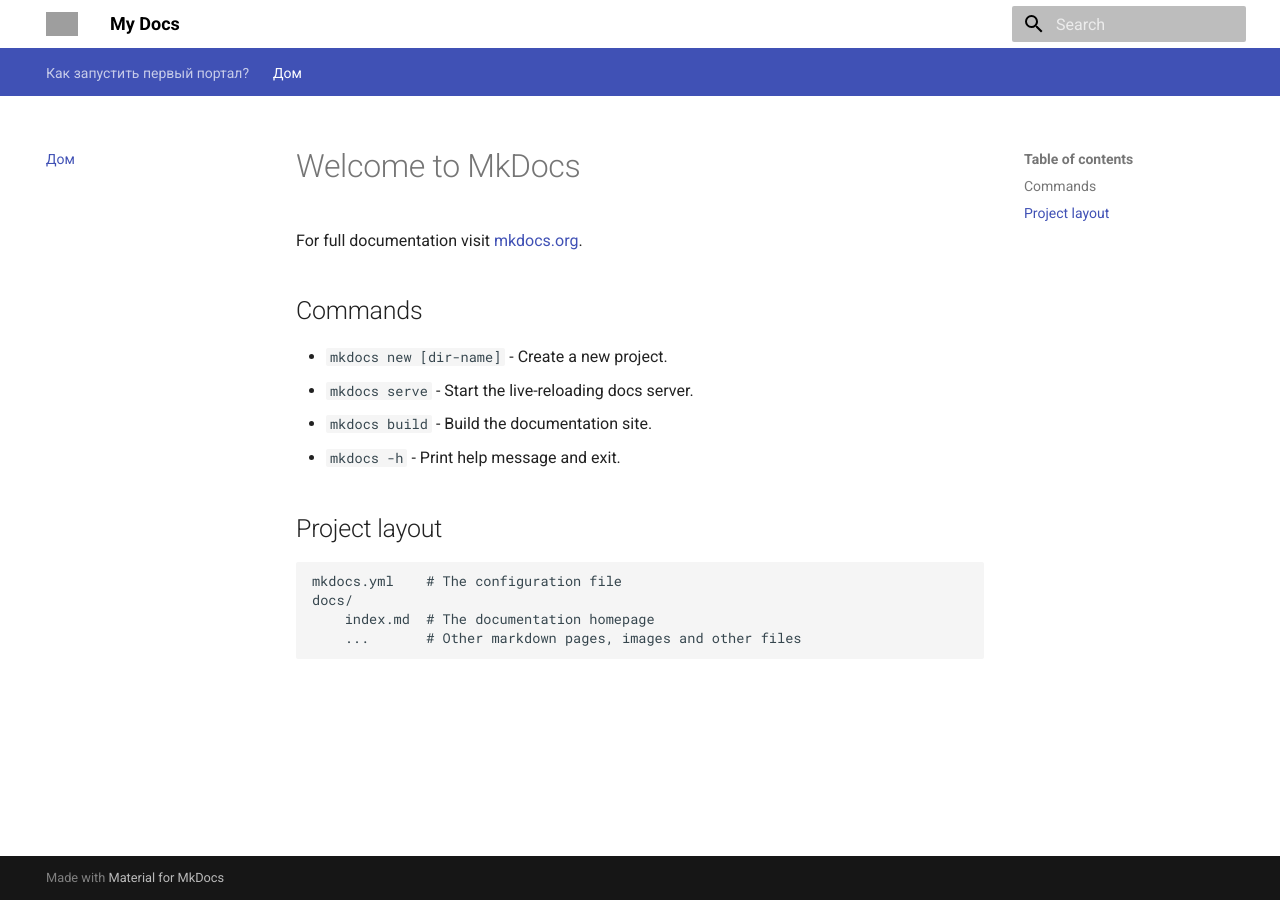
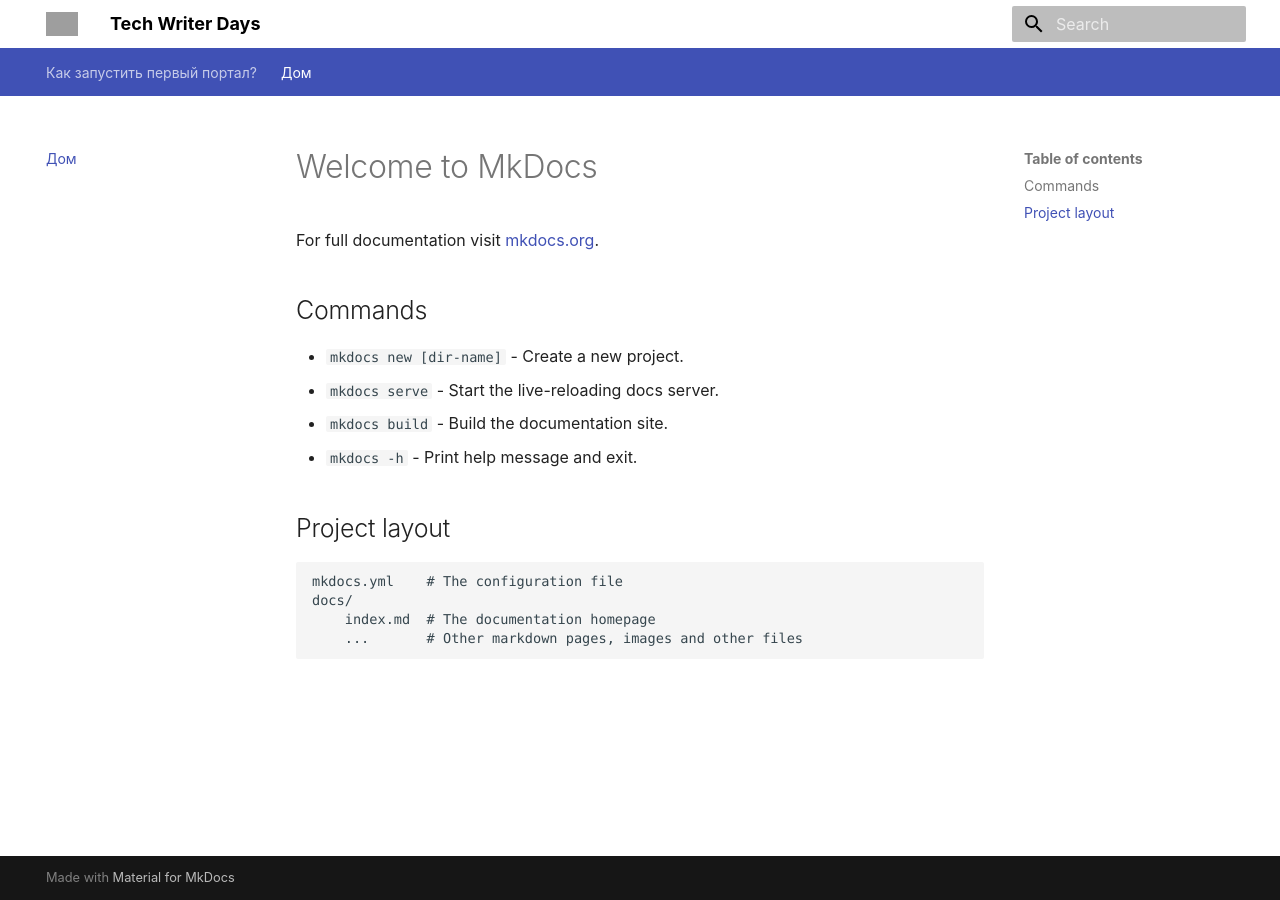
Before and after one commit to penman27/recours.github.io, an MkDocs documentation site: the page built from docs/index.md, in a window 1280 px wide. Built offline with MkDocs 1.6.1 and Material for MkDocs 9.7.7, drawn with Linux system fonts in a browser that asks for light colours; grey boxes are pictures that could not be loaded.

Commit message:
Правки

```diff
--- a/mkdocs.yml
+++ b/mkdocs.yml
@@ -1,33 +1,34 @@
-site_name: My Docs
+site_name: Tech Writer Days
+theme:
+    name: material
+    logo: TWD_logo.png
+    favicon: TWD_favicon.png
+    features:
+        - navigation.tabs
+    font: false # отключает скачивание шрифтов для отрисовки темы материал из Гугла
+extra_css:
+    - material-styles.css
 nav:
     - Как запустить первый портал?:
         - Вот так: my-first-portal.md
     - Дом: index.md
-theme:
-    name: material # https://squidfunk.github.io/mkdocs-material/
-    logo: TWD_logo.png
-    favicon: TWD_favicon.png
-    features:
-        - navigation.tabs # перемещает навигационное меню наверх
-extra_css:
-    - material-styles.css
 markdown_extensions:
     - pymdownx.superfences # более гибкое оформление блоков https://facelessuser.github.io/pymdown-extensions/extensions/superfences/
-    - admonition # https://squidfunk.github.io/mkdocs-material/setup/extensions/python-markdown/#admonition
-    - pymdownx.snippets # Расширение Snippets добавляет возможность встраивать в документ содержимое из произвольных файлов, включая другие документы или исходные файлы
+    - admonition
 plugins:
     - search:
         lang:
-            - ru
-    - mkdocs-video:
-        is_video: True #изменение тега для видео на конечной странице html (было <iframe>, стало <video>, когда true)
-        video_type: mpeg #- если формат видео не mp4 (по умолчанию), а другой. Этот параметр будет работать только с <video> тегом ( is_video: True)
-        video_autoplay: True # автовоспроизведение видео. Этот параметр будет работать только с <video> тегом ( is_video: True)
-        video_loop: False # зацикливание видео. Этот параметр будет работать только с <video> тегом ( is_video: True)
-        video_muted: True # должно ли видео быть на мьюте. Этот параметр будет работать только с <video> тегом ( is_video: True)
-        video_controls: True # отображение элементов управления видео. Этот параметр будет работать только с <video> тегом ( is_video: True)
-        css_style:
-            width: "100%" #изменение ширины видео по дефолту
-    - redirects:
-        redirect_maps:
-            'Support/new.md': 'LegalInformation/general_info.md'
+          - ru
+    #- pdf-generate: # плагин для выгрузки в PDF https://github.com/iSOLveIT/mkdocs-pdf-generate
+        copyright: "© TechWriter Days, 2024 г. Все права защищены"
+        cover: true
+        cover_title: TWD # название на титульном листе по дефолту, если в метаданных в md не указано иное
+        cover_subtitle: Документация # второе название на титульном листе по дефолту, если в метаданных в md не указано иное
+        toc: true # добавляем оглавление
+        toc_level: 4 # глубина оглавления
+        toc_title: Оглавление # название оглавления
+        toc_numbering: false # автоматическая нумерация в оглавлении
+        cover_images: # картинка на титуле
+          default: TWD_logo.png # дефолт
+        #enabled_if_env: ENABLE_PDF_EXPORT # чтобы убрать кнопку выгрузки в пдф со страницы портала, указываем enabled_if_env: ENABLE_PDF_EXPORT. В этом случае при серве и билде не будут генериться пдфки. Чтобы включить обратно генерацию пдф, надо закомментить эту строку
+        #custom_template_path: TEMPLATES PATH  #если захотим использовать шаблон для титула, то тут пропишем относительный путь к шаблону. Шаблон должен быть написан на html или на jinja,  но это не точно.
```
